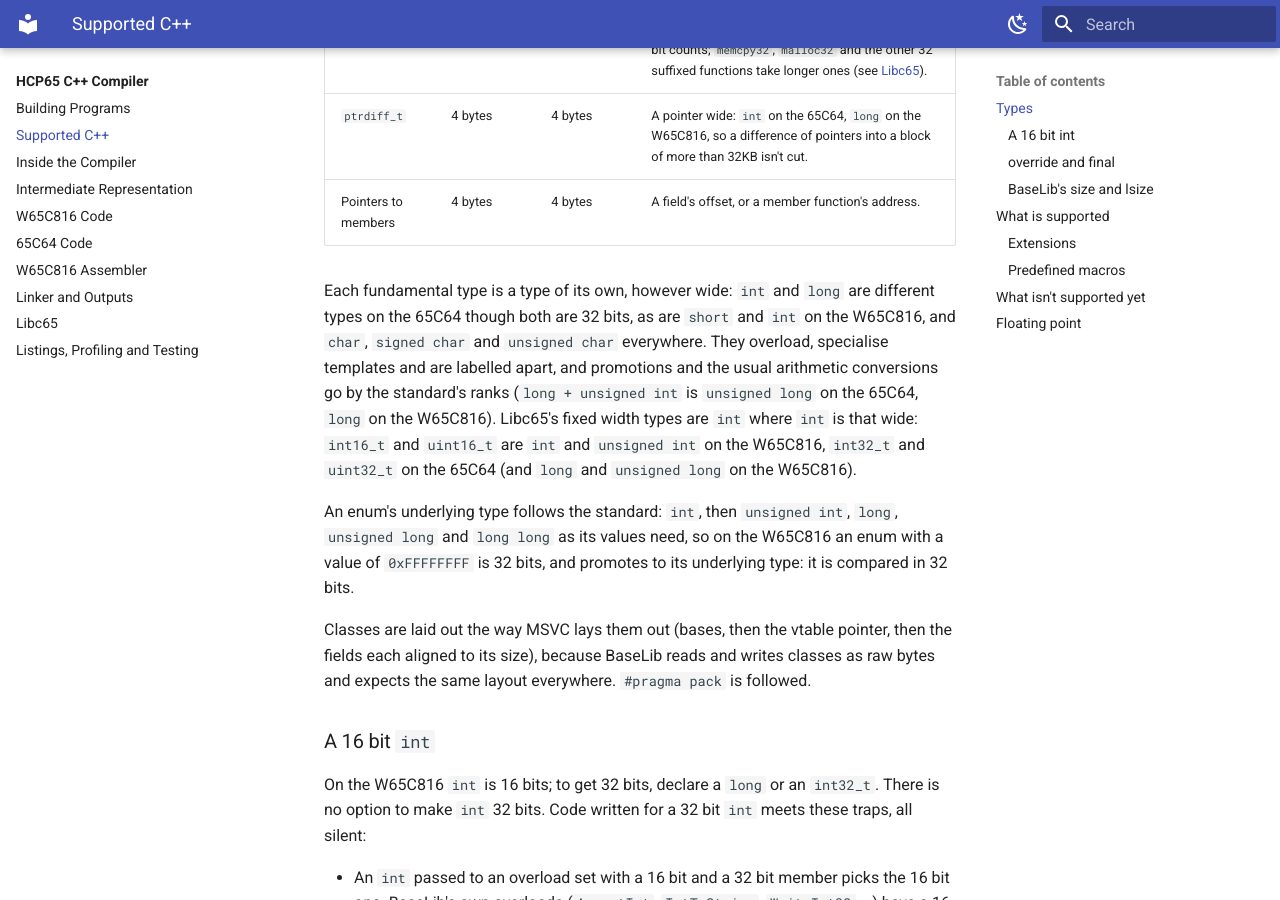
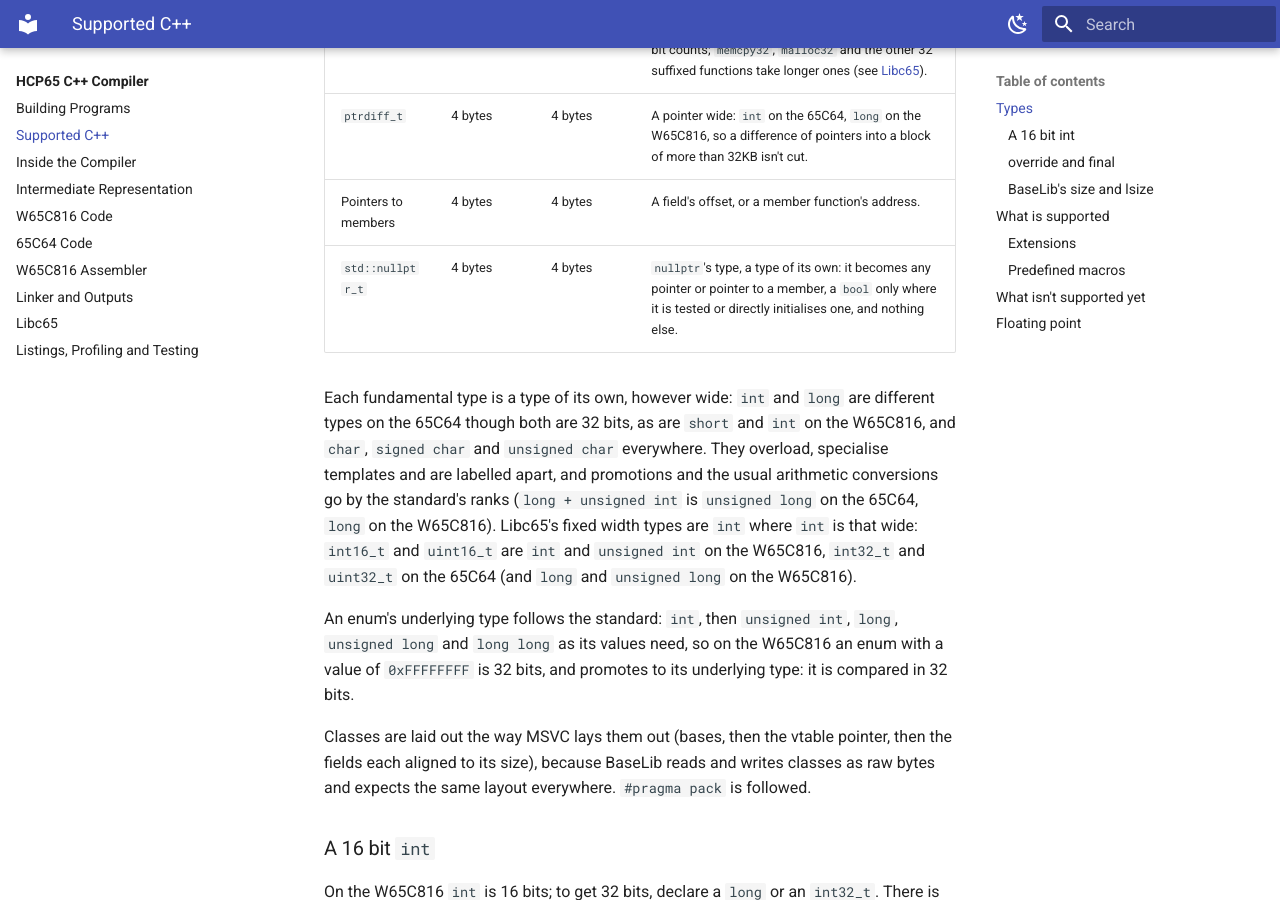
Before and after one commit to andrewpaterson/HCP65, an MkDocs documentation site: the page built from Website/docs/compiler/language.md, in a window 1280 px wide and 900 px high, scrolled down 1150 px. Built offline with MkDocs 1.6.1 and Material for MkDocs 9.7.7, drawn with Linux system fonts in a browser that asks for light colours; plug-ins that fetch from the network failed and are left out.

Commit message:
The compiler's page of supported C++ has std::nullptr_t, a type of its own now (CommonLibraries, CppParserTodo.txt question 13 step 6): what it converts to.

```diff
--- a/Website/docs/compiler/language.md
+++ b/Website/docs/compiler/language.md
@@ -26,6 +26,7 @@ The preprocessor defines `__cplusplus` as `201402L`.
 | `size_t` | **2 bytes** | 4 bytes | `unsigned int` on both, so `sizeof`'s type, `size_t` and BaseLib's `size` are one type.  On the W65C816 `memcpy`, `malloc` and the others take 16 bit counts; `memcpy32`, `malloc32` and the other 32 suffixed functions take longer ones (see [Libc65](libc65.md)). |
 | `ptrdiff_t` | 4 bytes | 4 bytes | A pointer wide: `int` on the 65C64, `long` on the W65C816, so a difference of pointers into a block of more than 32KB isn't cut. |
 | Pointers to members | 4 bytes | 4 bytes | A field's offset, or a member function's address. |
+| `std::nullptr_t` | 4 bytes | 4 bytes | `nullptr`'s type, a type of its own: it becomes any pointer or pointer to a member, a `bool` only where it is tested or directly initialises one, and nothing else. |
 
 Each fundamental type is a type of its own, however wide: `int` and `long` are different types
 on the 65C64 though both are 32 bits, as are `short` and `int` on the W65C816, and `char`,
```
